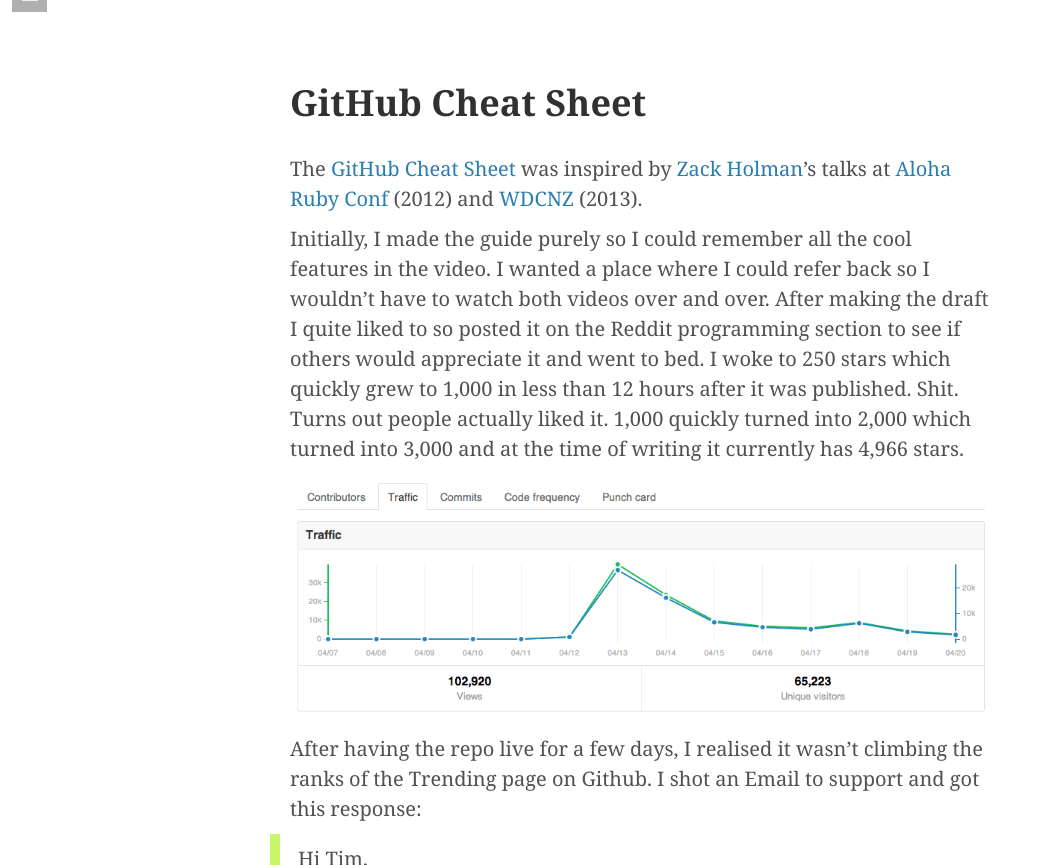
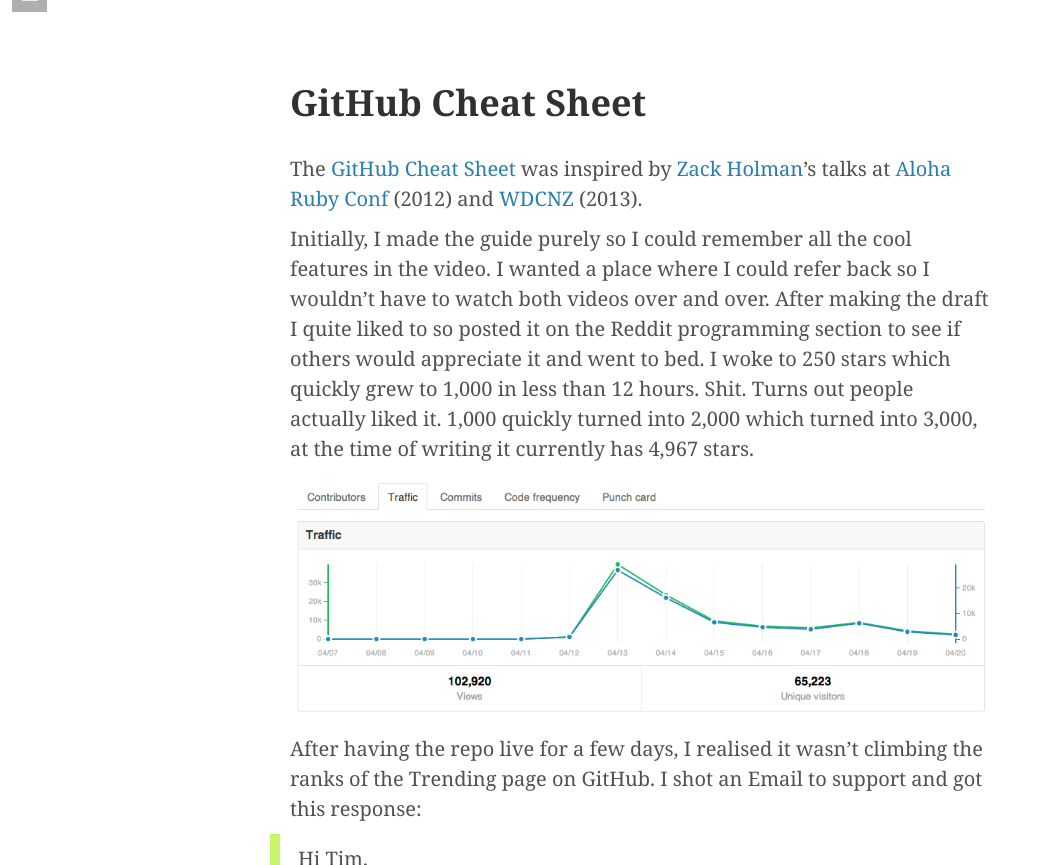
Before and after one commit to tiimgreen/tiimgreen.github.io, a Jekyll site: the page built from _posts/2014-04-20-github-cheat-sheet.markdown, in a window 1280 px wide and 900 px high, scrolled down 869 px, cut to the strip 35-900 px from the top of the window. Shown: the whole strip, without its empty margins (0-1038 px from the left). Built offline with Jekyll 4.4.1, drawn with Linux system fonts in a browser that asks for light colours; some web fonts are replaced; Markdown is read by kramdown in place of the engine named in the settings; some of the changed text lies outside the part shown.

Commit message:
Update GHCS post

```diff
--- a/_posts/2014-04-20-github-cheat-sheet.markdown
+++ b/_posts/2014-04-20-github-cheat-sheet.markdown
@@ -10,11 +10,11 @@
 
 The [GitHub Cheat Sheet](https://github.com/tiimgreen/github-cheat-sheet) was inspired by [Zack Holman](http://zachholman.com/)'s talks at [Aloha Ruby Conf](http://www.confreaks.com/videos/1229-aloharuby2012-git-and-github-secrets) (2012) and [WDCNZ](https://vimeo.com/72955426) (2013).
 
-Initially, I made the guide purely so I could remember all the cool features in the video. I wanted a place where I could refer back so I wouldn't have to watch both videos over and over. After making the draft I quite liked to so posted it on the Reddit programming section to see if others would appreciate it and went to bed. I woke to 250 stars which quickly grew to 1,000 in less than 12 hours after it was published. Shit. Turns out people actually liked it. 1,000 quickly turned into 2,000 which turned into 3,000 and at the time of writing it currently has 4,966 stars.
+Initially, I made the guide purely so I could remember all the cool features in the video. I wanted a place where I could refer back so I wouldn't have to watch both videos over and over. After making the draft I quite liked to so posted it on the Reddit programming section to see if others would appreciate it and went to bed. I woke to 250 stars which quickly grew to 1,000 in less than 12 hours. Shit. Turns out people actually liked it. 1,000 quickly turned into 2,000 which turned into 3,000, at the time of writing it currently has 4,967 stars.
 
 ![GitHub Cheat Sheet Traffic](/assets/images/ghcs-traffic-screenshot.png)
 
-After having the repo live for a few days, I realised it wasn't climbing the ranks of the Trending page on Github. I shot an Email to support and got this response:
+After having the repo live for a few days, I realised it wasn't climbing the ranks of the Trending page on GitHub. I shot an Email to support and got this response:
 
 > Hi Tim,
 >
@@ -26,8 +26,8 @@
 For a repo that wasn't even meant to go public, thats not bad!
 
 Some of my personal favourites include:
-- [Keyboard Shortcuts](https://github.com/tiimgreen/github-cheat-sheet#keyboard-shortcuts) to quickly navigate repos;
-- [Hub](https://github.com/tiimgreen/github-cheat-sheet#hub) a simple, easy to use git wrapper;
+- [Keyboard Shortcuts](https://github.com/tiimgreen/github-cheat-sheet#keyboard-shortcuts) to quickly navigate repos
+- [Hub](https://github.com/tiimgreen/github-cheat-sheet#hub) a simple, easy to use git wrapper
 - [Closing Issues with Commit Messages](https://github.com/tiimgreen/github-cheat-sheet#closing-issues-via-commit-messages) an incredibly simple yet incredibly useful feature
 
 Got a cool feature you can't see on there? [Contribute](https://github.com/tiimgreen/github-cheat-sheet/blob/master/CONTRIBUTING.md)!
```
